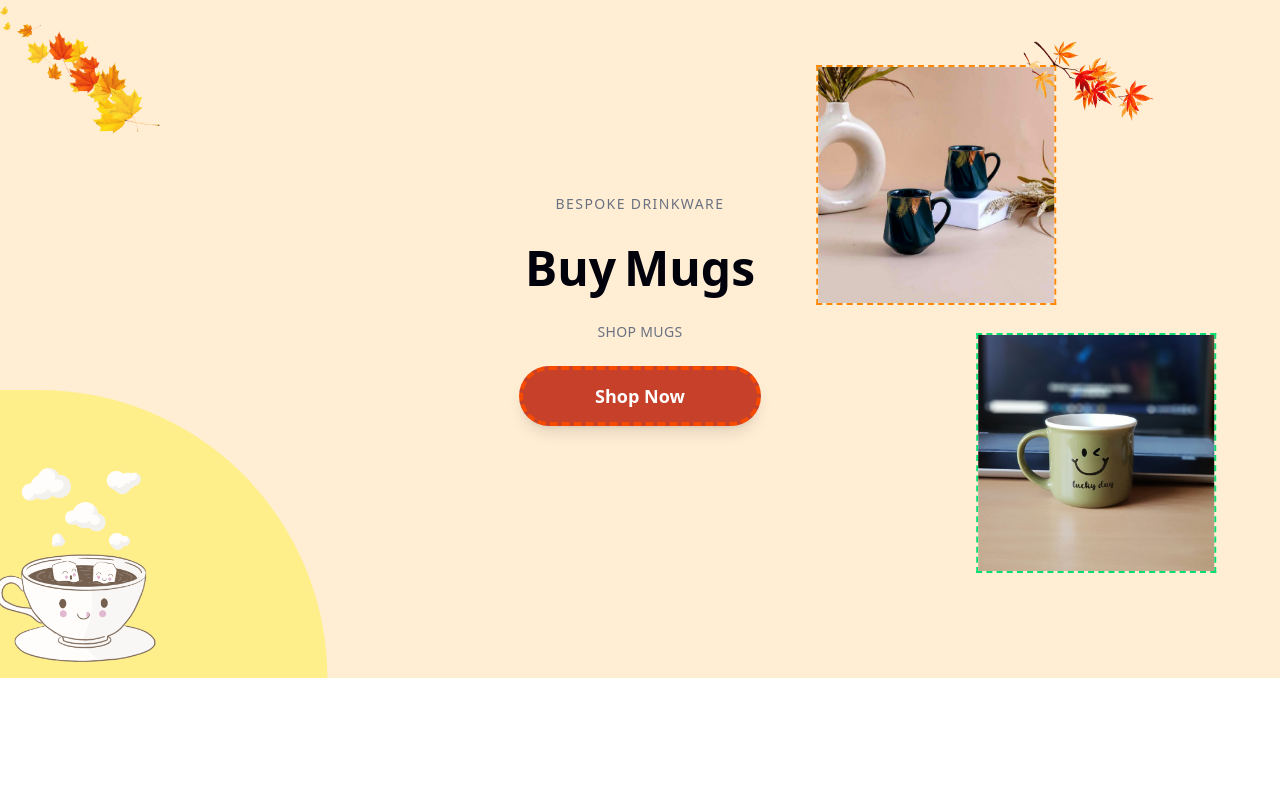
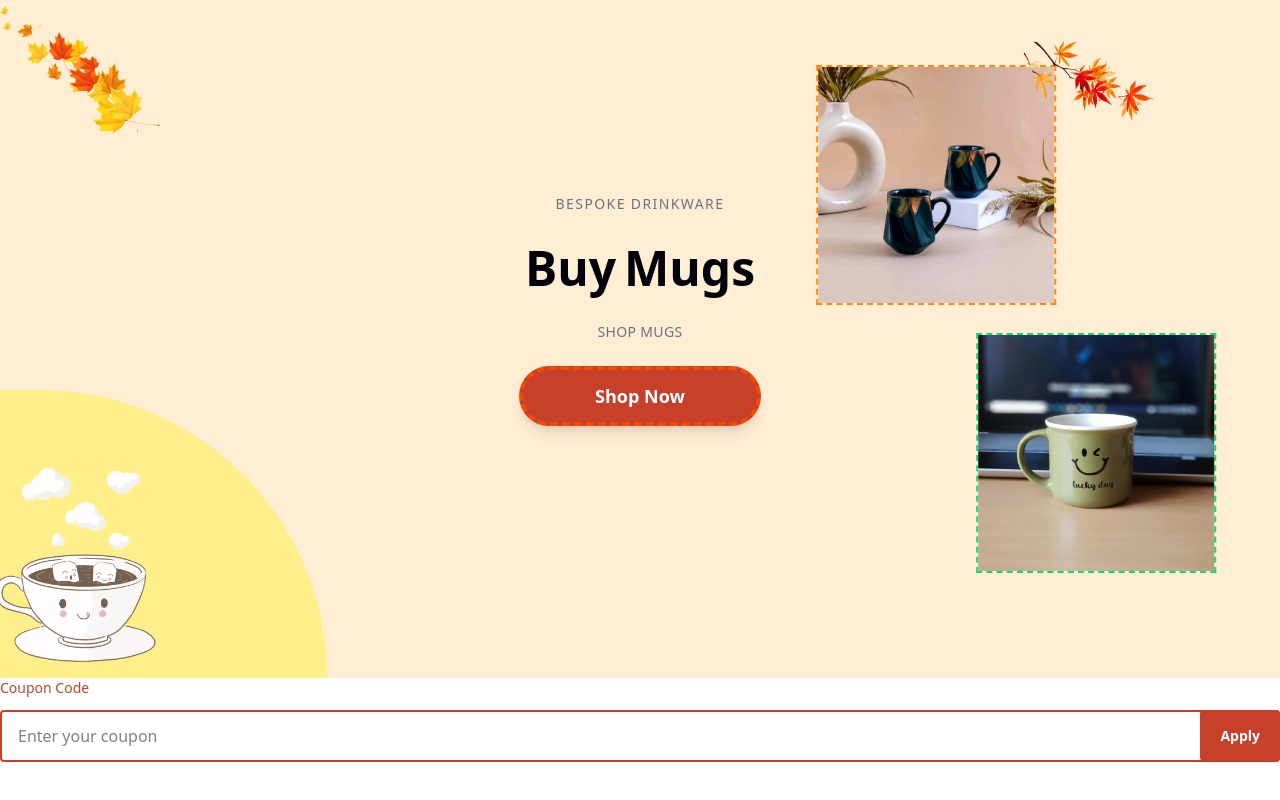
Before and after one commit to EmanRadwan114/bubbli, a React (Vite) app: page / in a window 1280 px wide. Shown: the part 922-1722 px from the top of the page. Built offline with nearby package versions, Linux system fonts and the light colour scheme; no server answers.

Commit message:
Coupon field main site

```diff
--- a/src/components/Coupons/Coupons.jsx
+++ b/src/components/Coupons/Coupons.jsx
@@ -1,3 +1,123 @@
-export default function Coupons() {
-  return <div>Coupons</div>;
+import React, { useState } from "react";
+import { useFormik } from "formik";
+import * as Yup from "yup";
+import { applyCoupon } from "../../services/couponService";
+
+export default function Coupons({ onApplyCoupon }) {
+  const [loading, setLoading] = useState(false);
+  const [feedback, setFeedback] = useState({ message: "", success: null });
+
+  const CouponSchema = Yup.object().shape({
+    coupon: Yup.string().min(3, "Coupon should be at least 3 characters"),
+  });
+
+  const formik = useFormik({
+    initialValues: {
+      coupon: "",
+    },
+    validationSchema: CouponSchema,
+    onSubmit: async (values, { resetForm }) => {
+      try {
+        setLoading(true);
+        setFeedback({ message: "", success: null });
+
+        const response = await applyCoupon({ couponCode: values.coupon });
+
+        if (onApplyCoupon) {
+          onApplyCoupon({
+            couponCode: values.coupon,
+            discount: response.discount,
+          });
+        }
+
+        setFeedback({
+          message: response.message || "Coupon applied successfully!",
+          success: true,
+        });
+
+        resetForm();
+      } catch (error) {
+        setFeedback({
+          message: error.response?.data.message || "Invalid coupon",
+          success: false,
+        });
+      } finally {
+        setLoading(false);
+      }
+    },
+  });
+
+  const { values, errors, touched, handleBlur, handleChange, handleSubmit } =
+    formik;
+
+  return (
+    <form
+      onSubmit={handleSubmit}
+      noValidate
+      className="w-full flex flex-col gap-2">
+      <label
+        htmlFor="coupon"
+        className="block text-sm font-medium text-primary mb-1">
+        Coupon Code
+      </label>
+      <div className="relative w-full">
+        <input
+          id="coupon"
+          name="coupon"
+          type="text"
+          value={values.coupon}
+          onChange={handleChange}
+          onBlur={handleBlur}
+          placeholder="Enter your coupon"
+          className={`w-full border-2 rounded px-4 py-3 text-base focus:outline-none ${
+            touched.coupon && errors.coupon
+              ? "border-red-500"
+              : "border-primary"
+          } focus:ring-2 focus:ring-primary pr-32`}
+        />
+
+        <button
+          type="submit"
+          disabled={loading}
+          className="absolute top-0 right-0 h-[51px] px-5 bg-primary text-white text-sm font-semibold rounded shadow hover:bg-primary-dark transition disabled:opacity-50 disabled:cursor-not-allowed">
+          {loading ? (
+            <svg
+              className="animate-spin h-5 w-5 mx-auto text-white"
+              xmlns="http://www.w3.org/2000/svg"
+              fill="none"
+              viewBox="0 0 24 24">
+              <circle
+                className="opacity-25"
+                cx="12"
+                cy="12"
+                r="10"
+                stroke="currentColor"
+                strokeWidth="4"></circle>
+              <path
+                className="opacity-75"
+                fill="currentColor"
+                d="M4 12a8 8 0 018-8v8z"></path>
+            </svg>
+          ) : (
+            "Apply"
+          )}
+        </button>
+
+        {touched.coupon && errors.coupon && (
+          <p className="text-red-500 text-sm mt-1">{errors.coupon}</p>
+        )}
+      </div>
+
+      {feedback.message && (
+        <div
+          className={`border-l-4 p-4 rounded ${
+            feedback.success
+              ? "bg-green-100 border-green-500 text-green-700"
+              : "bg-red-100 border-red-500 text-red-700"
+          }`}>
+          {feedback.message}
+        </div>
+      )}
+    </form>
+  );
 }
--- a/src/components/HomeHero/HomeHero.jsx
+++ b/src/components/HomeHero/HomeHero.jsx
@@ -123,7 +123,7 @@ const HomeHero = () => {
           animate={{ y: 0, opacity: 1 }}
           exit={{ y: 100, opacity: 0 }}
           transition={{ type: "spring", stiffness: 60, damping: 15 }}
-          className="flex flex-col space-y-6 text-center items-center justify-center z-50 px-6">
+          className="flex flex-col space-y-6 text-center items-center justify-center z-40 px-6">
           {/* Dynamic Artistic Images */}
           <div className="text-sm sm:text-md tracking-widest text-gray-500">
             {banner.artisticText}
--- a/src/pages/Home/Home.jsx
+++ b/src/pages/Home/Home.jsx
@@ -1,10 +1,12 @@
 import CategoryCard from "../../components/CategoryCard/CategoryCard";
+import Coupons from "../../components/Coupons/Coupons";
 import HomeHero from "../../components/HomeHero/HomeHero";
 
 export default function Home() {
   return (
     <div style={{ minHeight: "500vh" }}>
       <HomeHero></HomeHero>
+      <Coupons />
       <CategoryCard />
     </div>
   );
--- a/src/services/couponService.js
+++ b/src/services/couponService.js
@@ -1 +1,6 @@
-//just a js file for storing api methods related to coupon
+import api from "../utils/apiUrl";
+
+export const applyCoupon = async (couponCode) => {
+  const response = await api.post("/coupons/apply-coupon", couponCode);
+  return response.data;
+};
```
